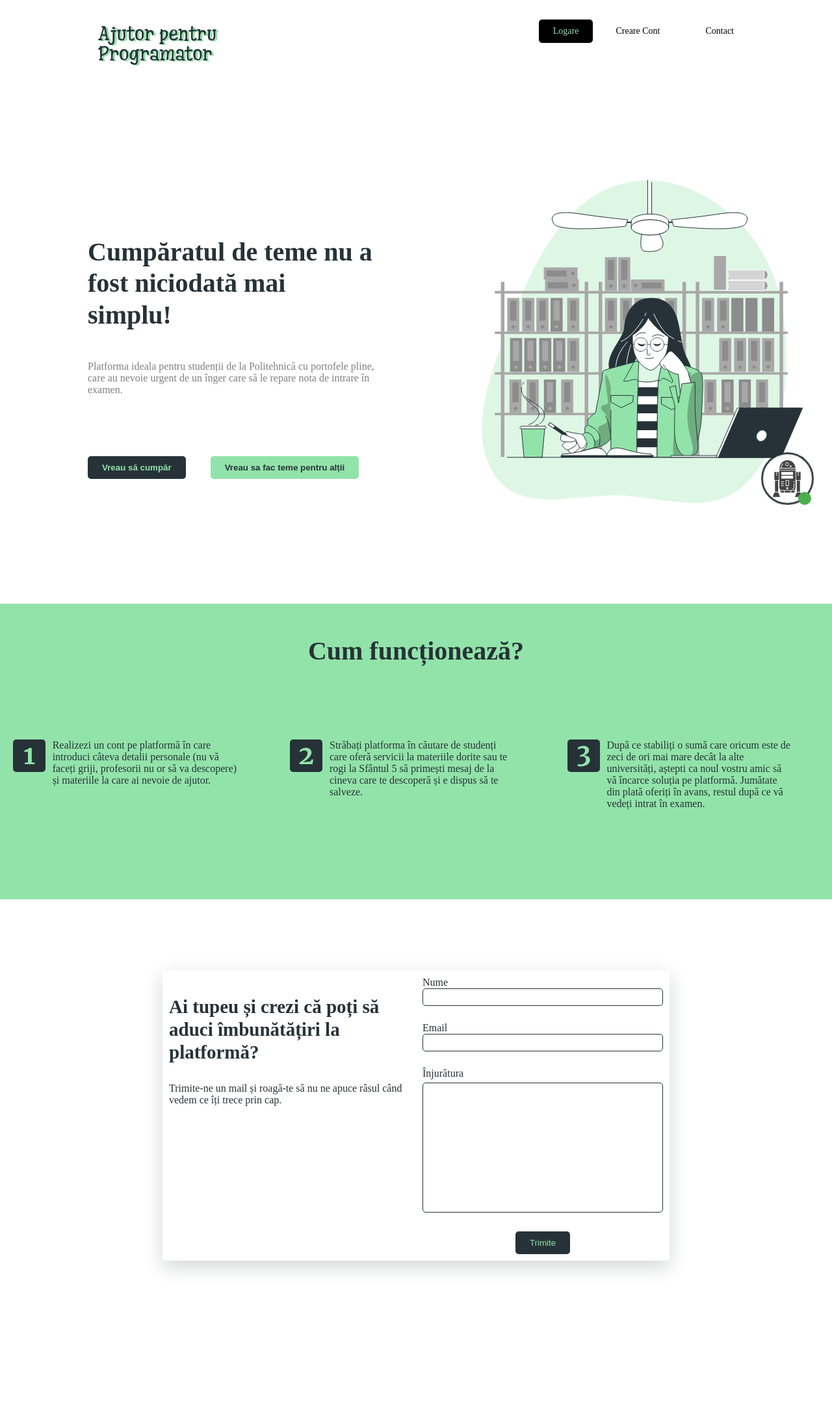
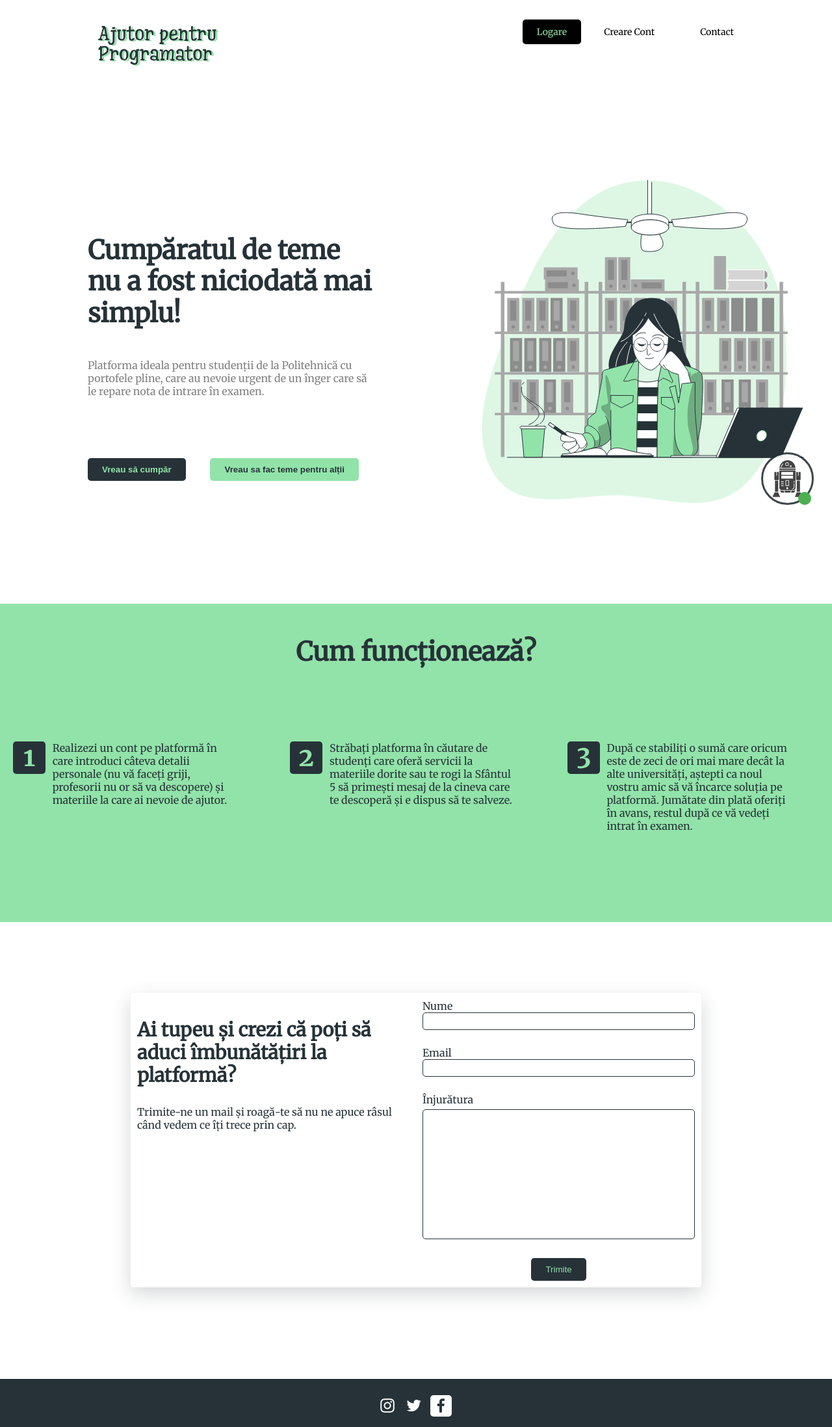
Before and after one commit to Aleandro2000/LSAC_IT-Recruitment-2020, a PHP site: page / in a window 1280 px wide. Shown: the top 2196 px of the page at 65% size. Run offline with PHP 8.4, Linux system fonts and the light colour scheme.

Commit message:
LSAC-Recruitment-2020

```diff
--- a/css/structure.css
+++ b/css/structure.css
@@ -1,3 +1,4 @@
+@import url('https://fonts.googleapis.com/css?family=Merriweather');
 body
 {
 	width: 100%;
@@ -6,7 +7,7 @@ body
 	-moz-animation: ANIMATION-OPACITY 0.5s;
 	-o-animation: ANIMATION-OPACITY 0.5s;
     animation: ANIMATION-OPACITY 0.5s;
-    font-family: Merriweather;
+    font-family: 'Merriweather';
     background-color: white;
     color: #263238;
 }
@@ -215,10 +216,11 @@ a
 /*form*/
 .form
 {
-    margin-left: 250px;
-    margin-right: 250px;
+    width:878px;
+    margin-left: auto;
+    margin-right: auto;
     margin-top: 109px;
-    margin-bottom: 270px;
+    margin-bottom: 141px;
     box-shadow: 0px 10px 30px rgba(38, 50, 56, 0.2);
     border-radius: 5px;
 }
@@ -373,6 +375,7 @@ a
 {
     .form
     {
+        width: auto;
         margin-top: 50px;
         margin-bottom: 53px;
         margin-left: 31px;
--- a/javascript/mail.js
+++ b/javascript/mail.js
@@ -1,4 +1,4 @@
 function mail()
 {
-    document.getElementById("mail-data").innerText="Nume: "+document.getElementById("name").value+"\nEmail: "+document.getElementById("email").value+"\nÎnjurătura: "+document.getElementById("message").value;
+    alert("Nume: "+document.getElementById("name").value+"\nEmail: "+document.getElementById("email").value+"\nÎnjurătura: "+document.getElementById("message").value);
 }
```
